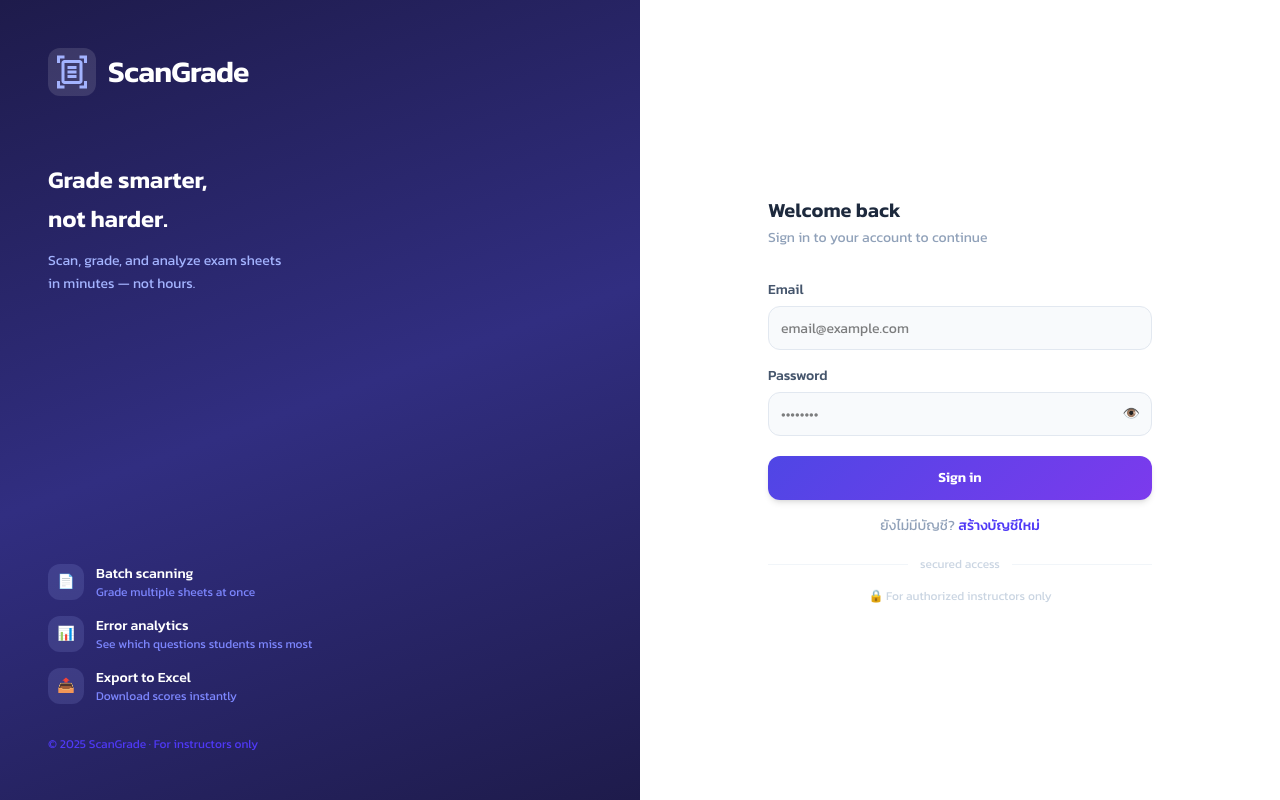
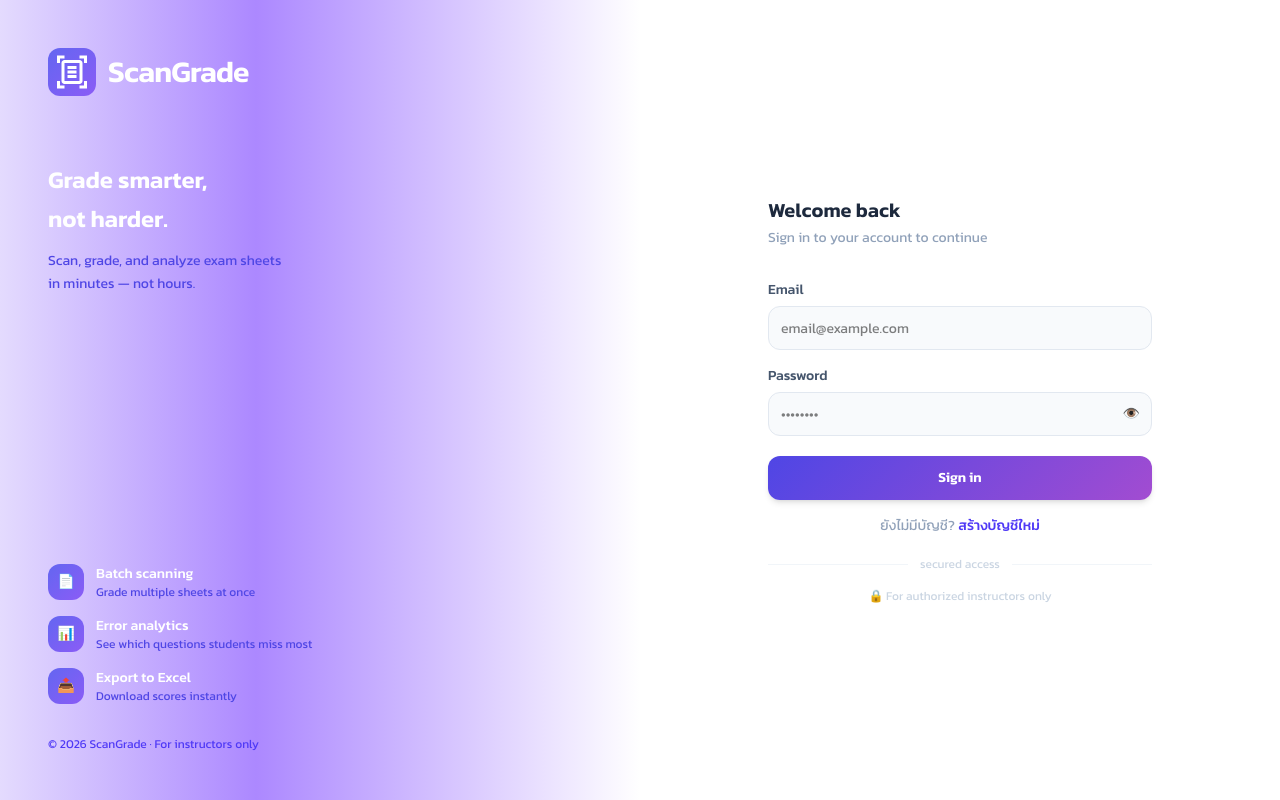
Before and after one commit to kuyraisus123/Scangrade, a React (Vite) app in the folder front/: page /#/login in a window 1280 px wide. Built offline with nearby package versions, Linux system fonts and the light colour scheme; no server answers.

Commit message:
update login register panel color

```diff
--- a/front/src/page/login/login.jsx
+++ b/front/src/page/login/login.jsx
@@ -34,11 +34,11 @@ function Login() {
     <div className="min-h-screen flex">
       {/* Left Panel */}
       <div className="hidden md:flex w-1/2 flex-col p-12"
-        style={{ background: "linear-gradient(160deg, #1e1b4b 0%, #312e81 50%, #1e1b4b 100%)" }}>
+        style={{ background: "linear-gradient(90deg, #e4dbfe 0%, #ac88ff 40%, #fff)" }}>
         <div className="flex items-center gap-3">
           <div className="w-12 h-12 rounded-xl flex items-center justify-center"
-            style={{ background: "rgba(255,255,255,0.12)" }}>
-            <MdOutlineDocumentScanner className="text-4xl text-indigo-300" />
+            style={{ background: "linear-gradient(135deg,#6366f1,#8b5cf6)" }}>
+            <MdOutlineDocumentScanner className="text-4xl" style={{ color: "#ffffff" }} />
           </div>
           <span className="text-white font-semibold text-3xl tracking-tight">ScanGrade</span>
         </div>
@@ -46,7 +46,7 @@ function Login() {
           <p className="text-white font-semibold text-2xl leading-relaxed mb-3">
             Grade smarter,<br />not harder.
           </p>
-          <p className="text-sm leading-relaxed text-indigo-300">
+          <p style={{ color: "#4f46e5" }} className="text-sm leading-relaxed">
             Scan, grade, and analyze exam sheets<br />in minutes — not hours.
           </p>
         </div>
@@ -58,16 +58,16 @@ function Login() {
           ].map((f) => (
             <div key={f.title} className="flex items-center gap-3">
               <div className="w-9 h-9 rounded-xl flex items-center justify-center flex-shrink-0 text-sm"
-                style={{ background: "rgba(165,180,252,0.15)" }}>
+                style={{ background: "linear-gradient(135deg,#6366f1,#8b5cf6)" }}>
                 {f.icon}
               </div>
               <div>
                 <p className="text-white font-medium text-sm">{f.title}</p>
-                <p className="text-xs text-indigo-400">{f.desc}</p>
+                <p style={{ color: "#4f46e5" }} className="text-xs">{f.desc}</p>
               </div>
             </div>
           ))}
-          <p className="text-xs mt-4 text-indigo-600">© 2025 ScanGrade · For instructors only</p>
+          <p className="text-xs mt-4 text-indigo-600">© 2026 ScanGrade · For instructors only</p>
         </div>
       </div>
 
@@ -108,7 +108,7 @@ function Login() {
 
             <button type="submit" disabled={loading}
               className="h-11 rounded-xl text-white text-sm font-semibold disabled:opacity-60 transition-all mt-1 shadow-md"
-              style={{ background: "linear-gradient(135deg, #4f46e5 0%, #7c3aed 100%)" }}>
+              style={{ background: "linear-gradient(135deg, #4f46e5 0%, #a24cd1 100%)" }}>
               {loading ? "กำลังเข้าสู่ระบบ..." : "Sign in"}
             </button>
 
--- a/front/src/page/login/register.jsx
+++ b/front/src/page/login/register.jsx
@@ -51,11 +51,11 @@ function Register() {
     <div className="min-h-screen flex">
       {/* Left Panel */}
       <div className="hidden md:flex w-1/2 flex-col p-12"
-        style={{ background: "linear-gradient(160deg, #1e1b4b 0%, #312e81 50%, #1e1b4b 100%)" }}>
+        style={{ background: "linear-gradient(90deg, #e4dbfe 0%, #ac88ff 40%, #fff)" }}>
         <div className="flex items-center gap-3">
           <div className="w-12 h-12 rounded-xl flex items-center justify-center"
-            style={{ background: "rgba(255,255,255,0.12)" }}>
-            <MdOutlineDocumentScanner className="text-4xl text-indigo-300" />
+            style={{ background: "linear-gradient(135deg,#6366f1,#8b5cf6)" }}>
+            <MdOutlineDocumentScanner className="text-4xl" style={{ color: "#ffffff" }} />
           </div>
           <span className="text-white font-semibold text-3xl tracking-tight">ScanGrade</span>
         </div>
@@ -63,7 +63,7 @@ function Register() {
           <p className="text-white font-semibold text-2xl leading-relaxed mb-3">
             Grade smarter,<br />not harder.
           </p>
-          <p className="text-sm leading-relaxed text-indigo-300">
+          <p style={{ color: "#4f46e5" }} className="text-sm leading-relaxed">
             Scan, grade, and analyze exam sheets<br />in minutes — not hours.
           </p>
         </div>
@@ -75,16 +75,16 @@ function Register() {
           ].map((f) => (
             <div key={f.title} className="flex items-center gap-3">
               <div className="w-9 h-9 rounded-xl flex items-center justify-center flex-shrink-0 text-sm"
-                style={{ background: "rgba(165,180,252,0.15)" }}>
+                style={{ background: "linear-gradient(135deg ,#6366f1 ,#8b5cf6 130%)" }}>
                 {f.icon}
               </div>
               <div>
                 <p className="text-white font-medium text-sm">{f.title}</p>
-                <p className="text-xs text-indigo-400">{f.desc}</p>
+                <p style={{ color: "#4f46e5" }} className="text-xs">{f.desc}</p>
               </div>
             </div>
           ))}
-          <p className="text-xs mt-4 text-indigo-600">© 2025 ScanGrade · For instructors only</p>
+          <p className="text-xs mt-4 text-indigo-600">© 2026 ScanGrade · For instructors only</p>
         </div>
       </div>
 
@@ -150,7 +150,7 @@ function Register() {
 
             <button type="submit" disabled={loading}
               className="h-11 rounded-xl text-white text-sm font-semibold disabled:opacity-60 transition-all mt-1 shadow-md"
-              style={{ background: "linear-gradient(135deg, #4f46e5 0%, #7c3aed 100%)" }}>
+              style={{ background: "linear-gradient(135deg, #4f46e5 0%, #a24cd1 100%)" }}>
               {loading ? "กำลังสร้างบัญชี..." : "สร้างบัญชี"}
             </button>
 
```
